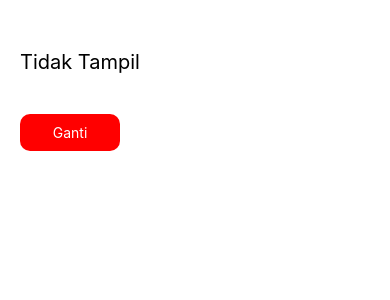
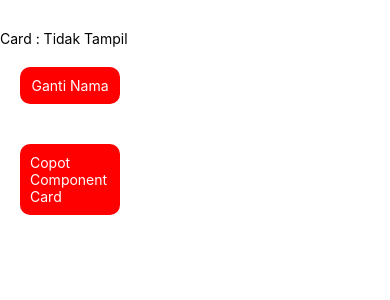
Before and after one commit to afifbasya/belajar-rn-dasar, a React Native app: screen / in a window 390 px wide. Shown: the top 300 px of the page. Built offline with nearby package versions, Linux system fonts and the light colour scheme.

Commit message:
[UPDATE] Lifecycle Hooks

```diff
--- a/App.js
+++ b/App.js
@@ -1,29 +1,16 @@
 import { StyleSheet, View, Text } from 'react-native';
+import Card from './components/Card';
+import { useState } from 'react';
 import Tombol from './components/Tombol';
-import { useState } from 'react';
 
 export default function App() {
-  const [tampil, setTampil] = useState(false);
-
-  //1. If else
-  // if (tampil) {
-  //   return (
-  //     <View style={styles.container}>
-  //       <Text style={styles.text}>Tampil</Text>
-  //     </View>
-  //   );
-  // }
-
-  // 2. If else pakai ternary operator
+  const [pasang, setPasang] = useState(true);
 
   return (
     <View style={styles.container}>
-      {tampil ? <Text style={styles.text}>Tampil</Text> : <Text style={styles.text}>Tidak Tampil</Text>}
+      {pasang && <Card />}
 
-      {/* {tampil && <Text style={styles.text}>Tampil</Text>} */}
-
-
-      <Tombol title="Ganti" handleSubmit={() => setTampil(!tampil)} />
+      <Tombol title="Copot Component Card" handleSubmit={() => setPasang(false)} />
     </View>
   );
 }
--- /dev/null
+++ b/components/Card/index.js
@@ -0,0 +1,46 @@
+import { StyleSheet, Text, View } from 'react-native'
+import React, { useEffect, useState } from 'react'
+import Tombol from '../Tombol'
+
+//Lifecycle React
+//1. Hooks
+//2. Class Component
+
+// Konsep Lifecycle
+// 1. Ketika Component dipasang (Mounting)
+// 2. Ketika Ada Perubahan State (Did Update)
+// 3. Ketika Component itu dicopot (Unmount)
+
+export default function Card() {
+    const [tampil, setTampil] = useState(false);
+
+    // 1. Ketika Component dipasang (Mounting)
+    useEffect(() => {
+        console.log("Component Dipasang");
+    }, [])
+
+    //2. Ketika Ada Perubahan State (Did Update)
+    useEffect(() => {
+        if (tampil) {
+            console.log("Component Did Update");
+        }
+    }, [tampil])
+
+    // 3. Ketika Component itu dicopot (Unmount)
+    useEffect(() => {
+
+        return () => {
+            console.log("Component Unmount");
+        }
+
+    }, [])
+
+    return (
+        <View>
+            <Text>Card : {tampil ? "Tampil" : "Tidak Tampil"}</Text>
+            <Tombol title="Ganti Nama" handleSubmit={() => setTampil(!tampil)} />
+        </View>
+    )
+}
+
+const styles = StyleSheet.create({})
```
